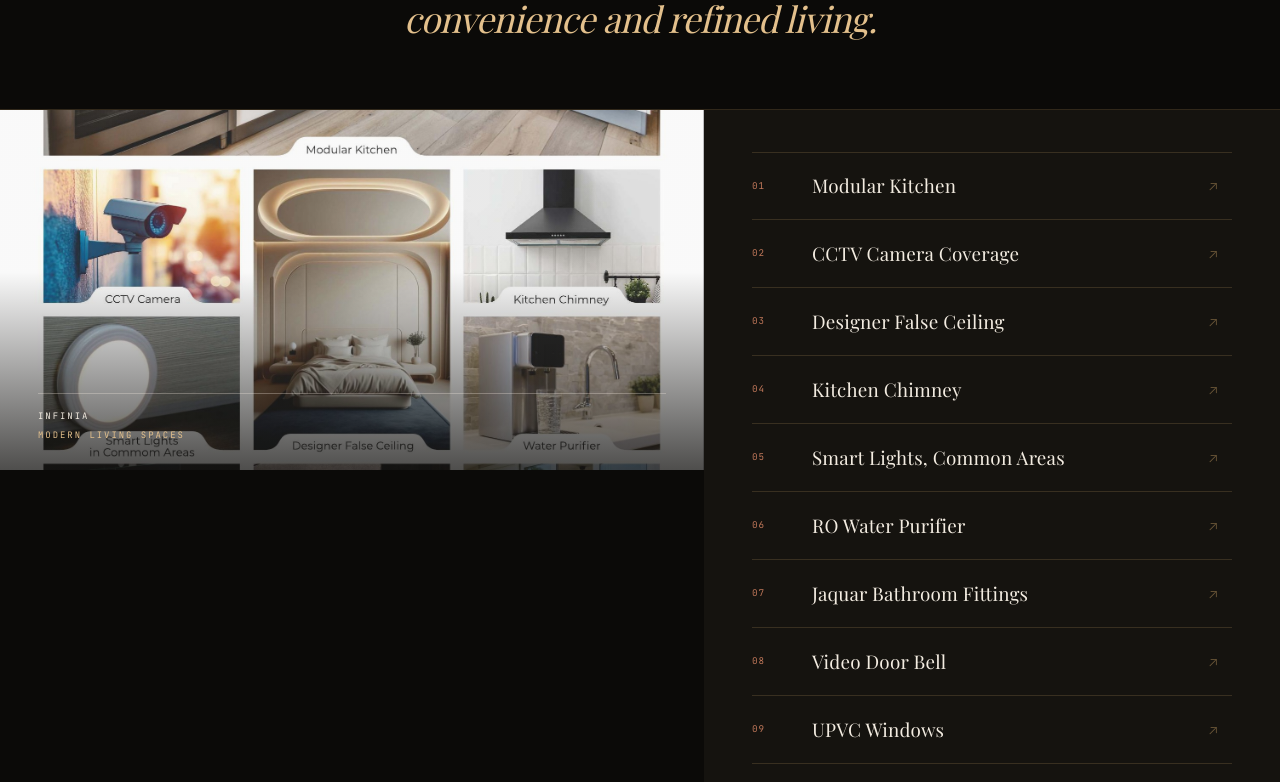
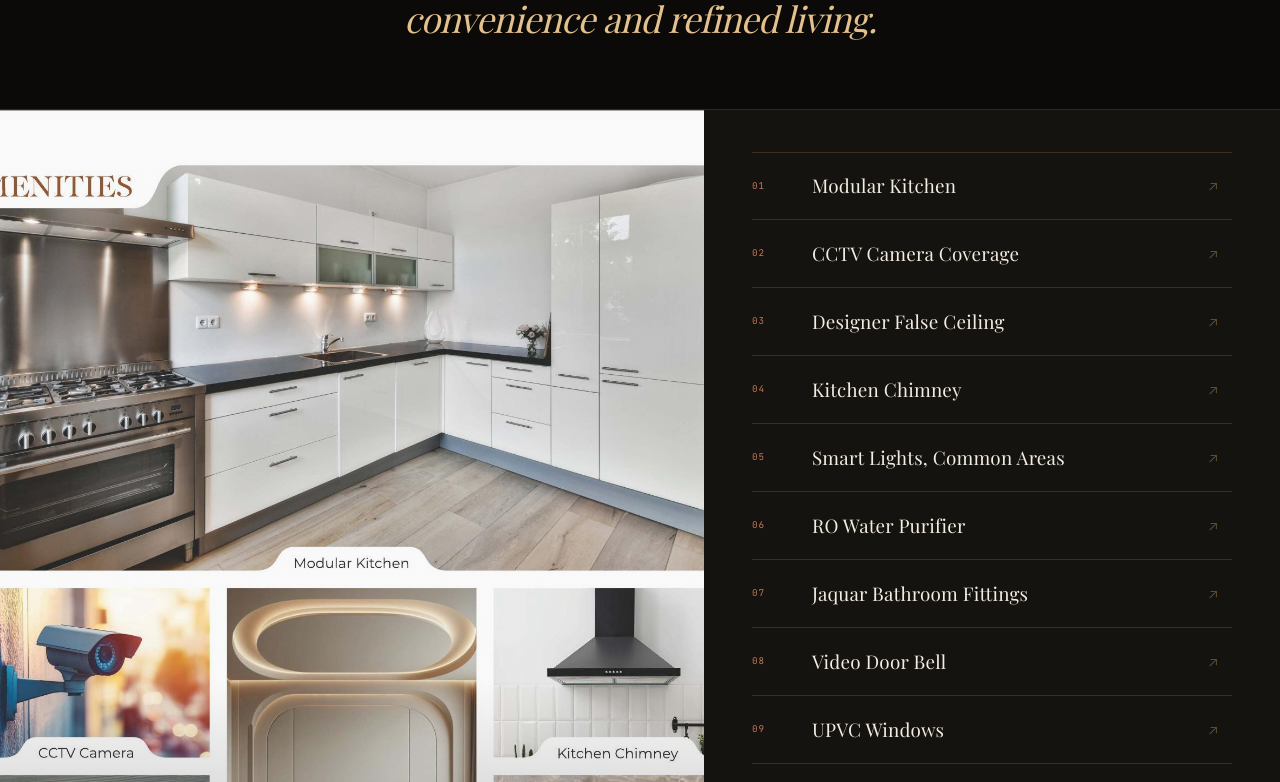
Before and after one commit to Hrishikeshkurhe/kurhe-estates, a React (Vite) app in the folder client/: page / in a window 1280 px wide. Shown: the part 4378-5160 px from the top of the page. Built offline with nearby package versions, Linux system fonts and the light colour scheme; a web font is replaced by a local one.

Commit message:
css update

```diff
--- a/client/style.css
+++ b/client/style.css
@@ -1104,91 +1104,95 @@ h4{font-size:var(--heading-sm);}
    FINAL AMENITIES FIX
    ========================================================= */
 
+/* =========================================================
+   AMENITIES — FINAL CLEAN LAYOUT
+   ========================================================= */
+
 .amenities-main{
-  display:grid !important;
-  grid-template-columns:55% 45% !important;
-  width:100% !important;
-  height:auto !important;
-  min-height:0 !important;
+  display:grid;
+  grid-template-columns:minmax(0,55%) minmax(0,45%);
+  width:100%;
+  border-top:1px solid var(--hairline);
+  align-items:stretch;
 }
 
 .amenities-visual{
-  position:relative !important;
-  display:block !important;
-  width:100% !important;
-  height:360px !important;
-  min-height:360px !important;
-  overflow:hidden !important;
-  flex:none !important;
+  position:relative;
+  width:100%;
+  height:auto;
+  min-height:0;
+  align-self:stretch;
+  overflow:hidden;
+  background:var(--ink);
 }
 
 .amenities-visual img{
-  display:block !important;
-  width:100% !important;
-  height:100% !important;
-  max-width:none !important;
-  object-fit:cover !important;
-  object-position:center !important;
+  display:block;
+  width:100%;
+  height:100%;
+  max-width:none;
+  object-fit:cover;
+  object-position:center;
 }
 
 .amenities-list{
-  width:100% !important;
-  height:auto !important;
-  min-height:0 !important;
-  box-sizing:border-box !important;
+  display:flex;
+  flex-direction:column;
+  width:100%;
+  height:auto;
+  min-height:0;
+  padding:42px 48px 28px;
+  background:var(--charcoal);
+  box-sizing:border-box;
 }
 
 
-/* =========================
-   MOBILE
-   ========================= */
+/* =========================================================
+   MOBILE — KEEP YOUR WORKING MOBILE DESIGN
+   ========================================================= */
 
 @media (max-width:600px){
 
+  .amenities{
+    padding-top:80px;
+  }
+
   .amenities-main{
-    display:flex !important;
-    flex-direction:column !important;
-    width:100% !important;
-    height:auto !important;
+    display:flex;
+    flex-direction:column;
+    width:100%;
   }
 
   .amenities-visual{
-    position:relative !important;
-    display:block !important;
-    width:100% !important;
-
-    /* IMPORTANT:
-       141.4vw gives approximately
-       556px at 393px viewport width */
-    height:141.4vw !important;
-    min-height:141.4vw !important;
-
-    flex:none !important;
-    overflow:hidden !important;
+    width:100%;
+    height:141.4vw;
+    min-height:141.4vw;
+    flex:none;
+    overflow:hidden;
   }
 
   .amenities-visual img{
-    display:block !important;
-    width:100% !important;
-    height:100% !important;
-    max-width:none !important;
-    object-fit:cover !important;
-    object-position:center !important;
+    display:block;
+    width:100%;
+    height:100%;
+    max-width:none;
+    object-fit:cover;
+    object-position:center;
   }
 
   .amenities-list{
-    display:flex !important;
-    flex-direction:column !important;
-    width:100% !important;
-    height:auto !important;
-    min-height:0 !important;
-    padding:25px 22px 24px !important;
-    box-sizing:border-box !important;
+    display:flex;
+    flex-direction:column;
+    width:100%;
+    height:auto;
+    min-height:0;
+    padding:25px 22px 24px;
+    box-sizing:border-box;
   }
 
   .amenities-overlay{
-    left:22px !important;
-    right:22px !important;
-    bottom:22px !important;
+    left:22px;
+    right:22px;
+    bottom:22px;
   }
 }
```
